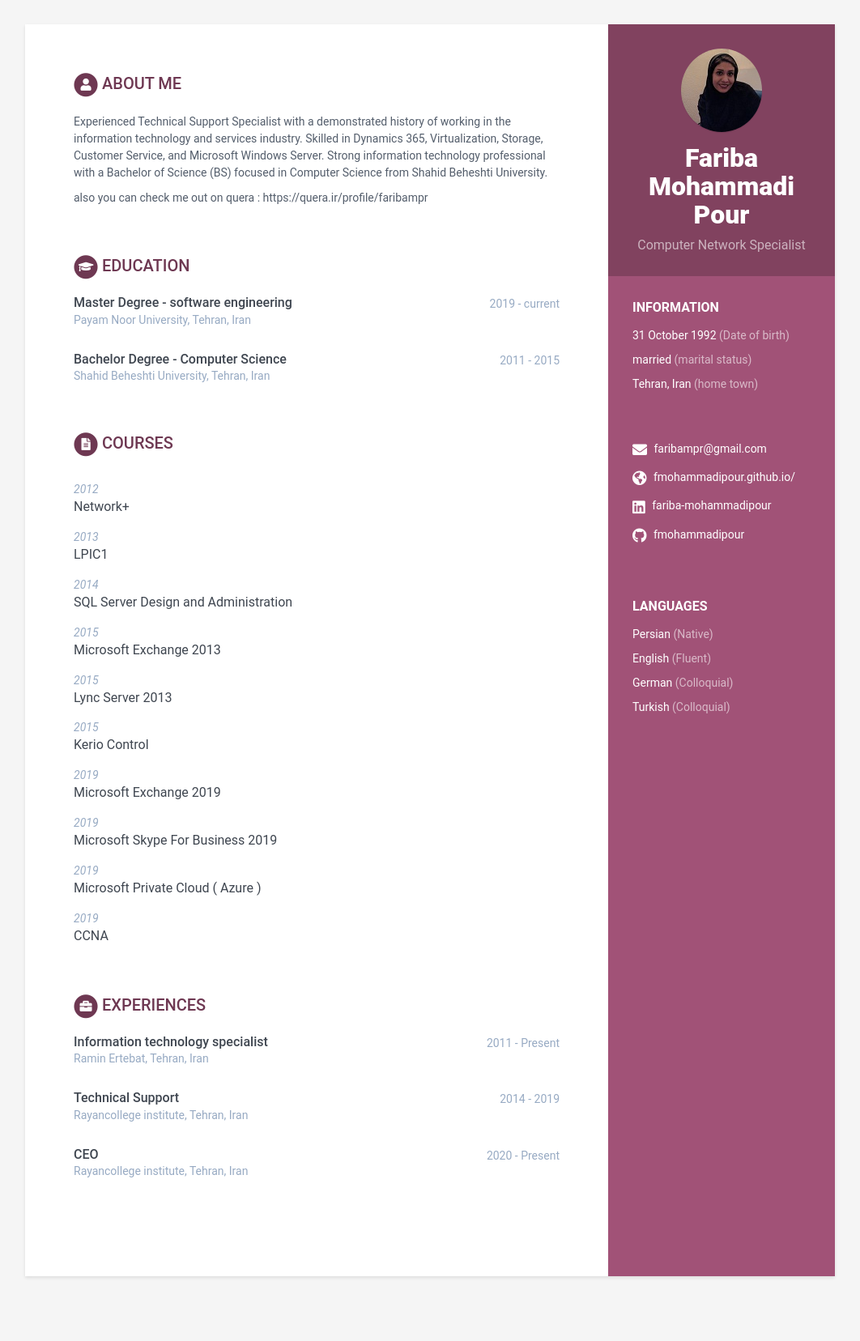
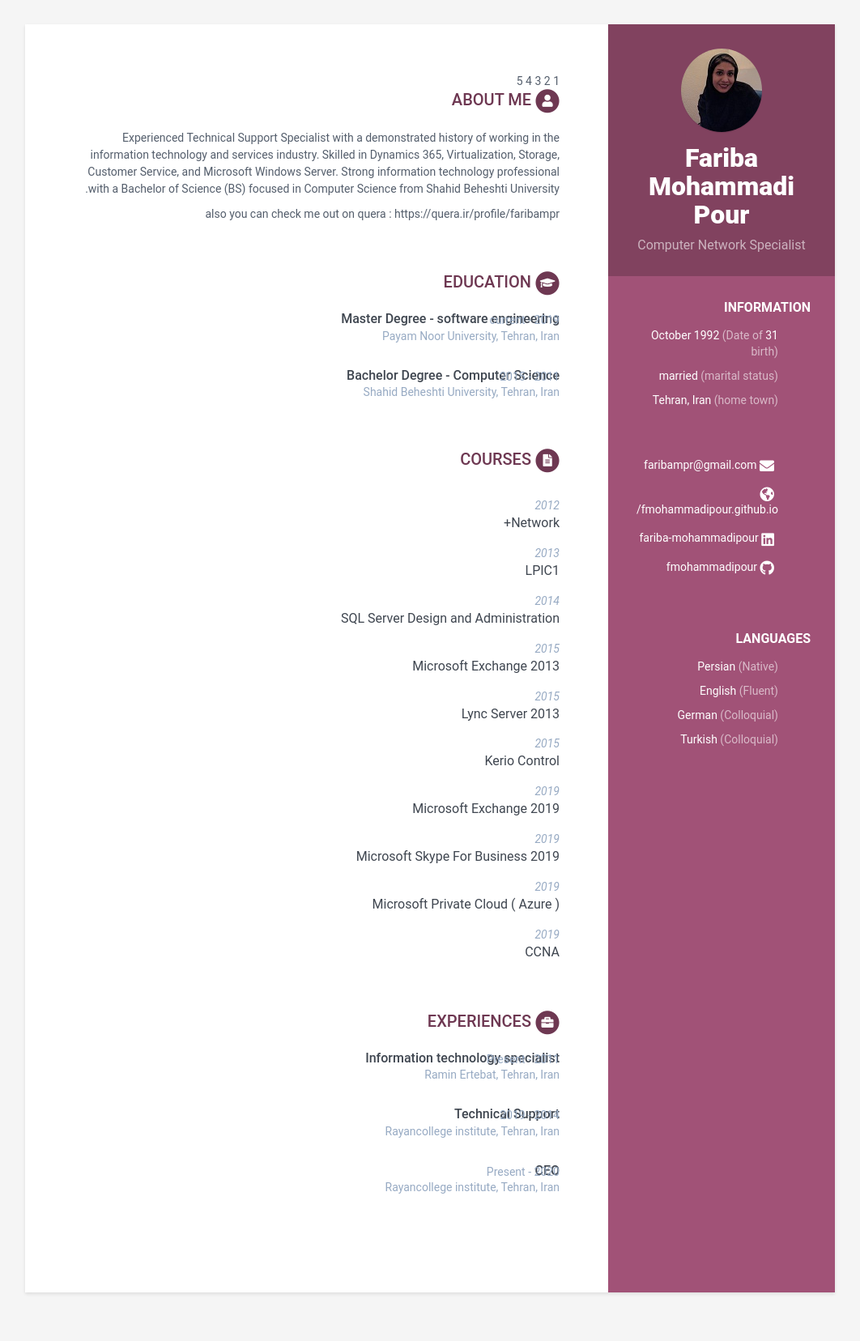
Before and after one commit to fmohammadipour/resume-fa.github.io, a Jekyll site: the page built from index.html, in a window 1280 px wide. Shown: the whole page at 81% size, without its empty margins (109-1171 px from the left). Built offline with Jekyll 4.4.1, drawn with Linux system fonts in a browser that asks for light colours.

Commit message:
Update index.html

```diff
--- a/index.html
+++ b/index.html
@@ -3,6 +3,21 @@ layout: default
 ---
 
 
+<style type="text/css">
+body{
+ direction:rtl;
+}
+</style>
+1
+2
+3
+4
+5
+<style type="text/css">
+body{
+ direction:rtl;
+}
+</style>
 {% include career-profile.html %}
 
 {% unless site.data.data.sidebar.education %}
```
